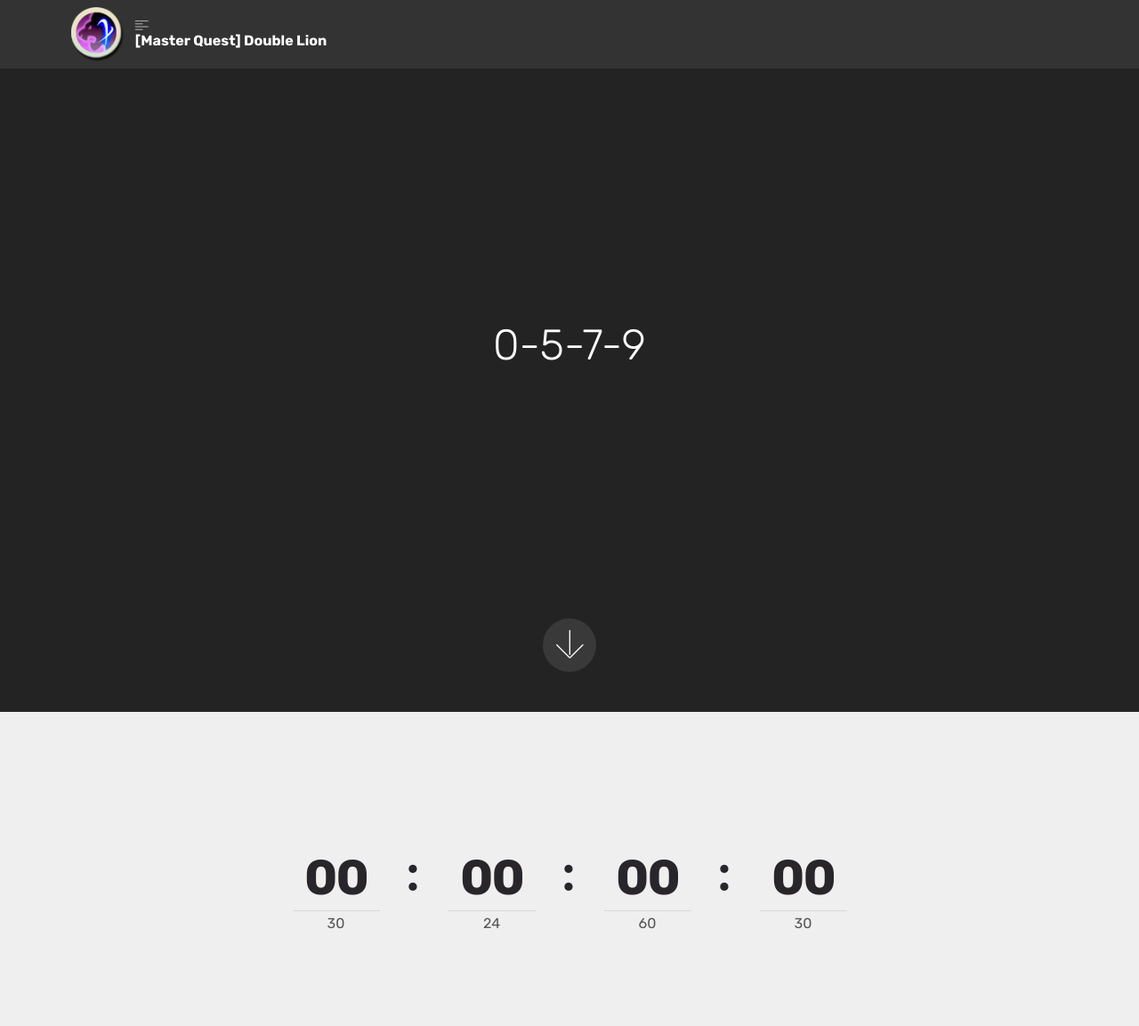
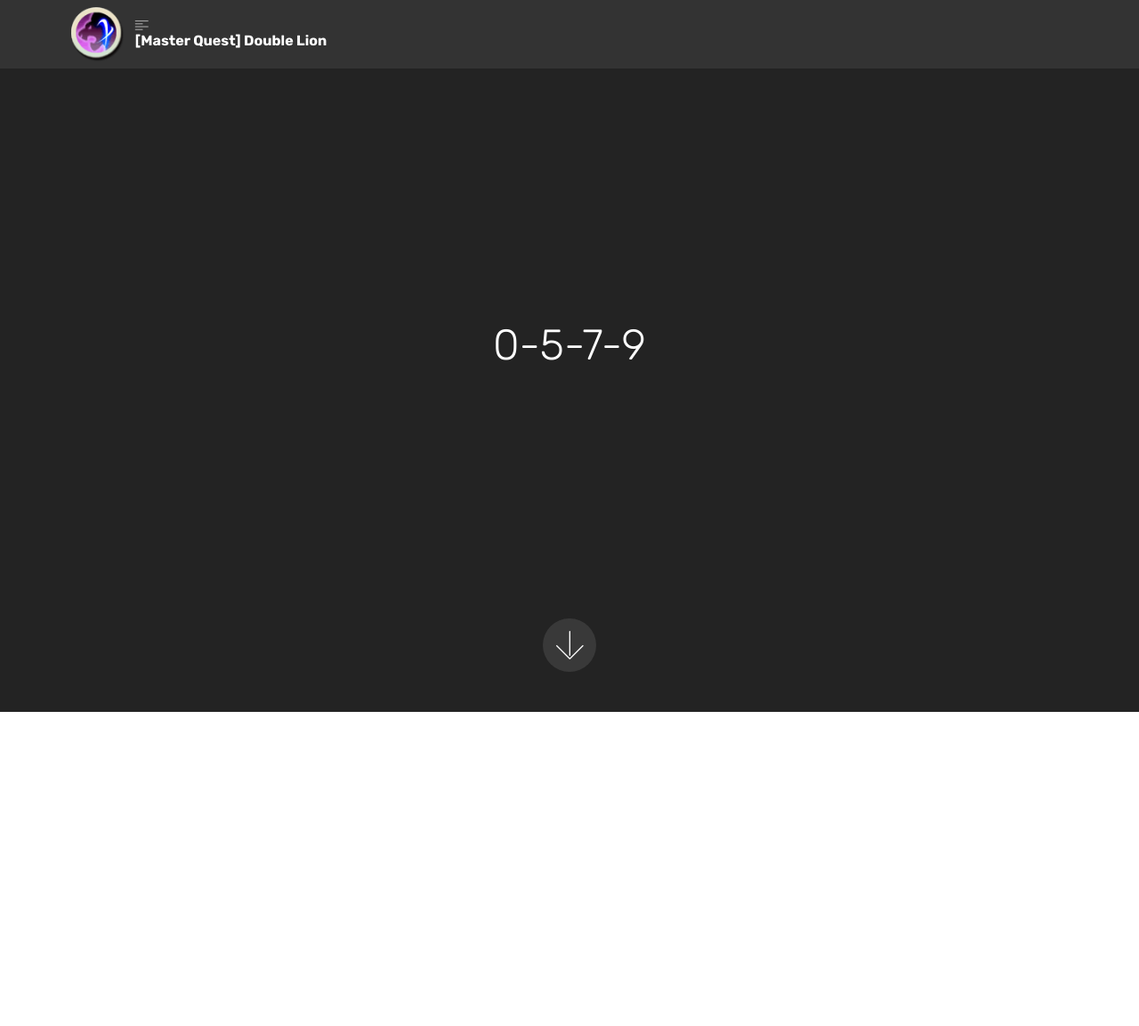
Before and after one commit to Wolfarya/value, a plain HTML site: page secret.html in a window 1280 px wide. Shown: the whole page at 89% size. After the commit the page ends 800 px from the top, so only its background shows below. Drawn offline with Linux system fonts and the light colour scheme; files whose address does not match are found by name.

Commit message:
create github pages

```diff
--- a/assets/mobirise/css/mbr-additional.css
+++ b/assets/mobirise/css/mbr-additional.css
@@ -1786,93 +1786,6 @@ body {
 .cid-r7rgdTg9UA {
   background-color: #232323;
 }
-.cid-r7rf7sdMFU {
-  padding-top: 90px;
-  padding-bottom: 90px;
-  background-color: #efefef;
-}
-.cid-r7rf7sdMFU .mbr-section-subtitle {
-  color: #767676;
-  font-weight: 300;
-}
-.cid-r7rf7sdMFU .number-wrap {
-  color: #565656;
-  border-color: rgba(255, 255, 255, 0.15);
-  position: relative;
-  display: inline-block;
-  text-align: center;
-  padding: 5px 10px 13px 10px;
-  margin: 0;
-  min-width: 118px;
-  border-radius: 2px;
-  max-width: 100%;
-}
-.cid-r7rf7sdMFU .number {
-  font-style: normal;
-  font-weight: 700;
-  font-size: 55px;
-  text-transform: none;
-  letter-spacing: -2px;
-  word-spacing: 0;
-  line-height: 1.3;
-  color: #28262b;
-}
-.cid-r7rf7sdMFU .period {
-  display: block;
-  padding-top: 2px;
-  border-top: 1px solid rgba(0, 0, 0, 0.1);
-}
-.cid-r7rf7sdMFU .dot {
-  position: absolute;
-  top: -10px;
-  right: -1em;
-  width: 1em;
-  display: block;
-  height: 83%;
-  overflow: hidden;
-  font-style: normal;
-  font-weight: 700;
-  font-size: 55px;
-  line-height: 89.65px;
-  text-transform: none;
-  letter-spacing: 0;
-  word-spacing: 0;
-  color: #28262b;
-}
-.cid-r7rf7sdMFU .countdown-cont {
-  max-width: 700px;
-  margin: 0 auto;
-}
-@media (max-width: 768px) {
-  .cid-r7rf7sdMFU .dot {
-    display: none;
-  }
-}
-@media (max-width: 543px) {
-  .cid-r7rf7sdMFU .number-wrap {
-    margin-bottom: 15px;
-  }
-}
-@media (max-width: 550px) {
-  .cid-r7rf7sdMFU .col-xs-3 {
-    padding-left: 0;
-    padding-right: 0;
-  }
-  .cid-r7rf7sdMFU .number-wrap {
-    min-width: auto;
-  }
-}
-@media (max-width: 440px) {
-  .cid-r7rf7sdMFU .number,
-  .cid-r7rf7sdMFU .dot {
-    font-size: 40px;
-  }
-}
-@media (max-width: 380px) {
-  .cid-r7rf7sdMFU .period {
-    font-size: 0.8rem;
-  }
-}
 .cid-qTkzRZLJNu .navbar {
   padding: .5rem 0;
   background: #333333;
--- a/secret.html
+++ b/secret.html
@@ -14,8 +14,8 @@
   <link rel="stylesheet" href="assets/bootstrap/css/bootstrap.min.css">
   <link rel="stylesheet" href="assets/bootstrap/css/bootstrap-grid.min.css">
   <link rel="stylesheet" href="assets/bootstrap/css/bootstrap-reboot.min.css">
+  <link rel="stylesheet" href="assets/animatecss/animate.min.css">
   <link rel="stylesheet" href="assets/dropdown/css/style.css">
-  <link rel="stylesheet" href="assets/animatecss/animate.min.css">
   <link rel="stylesheet" href="assets/theme/css/style.css">
   <link rel="stylesheet" href="assets/mobirise/css/mbr-additional.css" type="text/css">
 
@@ -53,7 +53,7 @@
     </nav>
 </section>
 
-<section class="engine"><a href="https://mobirise.info/r">free bootstrap template</a></section><section class="cid-r7rgdTg9UA mbr-fullscreen" id="header2-d">
+<section class="engine"><a href="https://mobirise.info/b">create a site for free</a></section><section class="cid-r7rgdTg9UA mbr-fullscreen" id="header2-d">
 
 
 
@@ -76,35 +76,15 @@
     </div>
 </section>
 
-<section class="countdown1 cid-r7rf7sdMFU" id="countdown1-b">
-
-
-
-    <div class="container ">
-
-
-
-    </div>
-    <div class="container countdown-cont align-center">
-        <div class="daysCountdown" title="30"></div>
-        <div class="hoursCountdown" title="24"></div>
-        <div class="minutesCountdown" title="60"></div>
-        <div class="secondsCountdown" title="30"></div>
-        <div class="countdown pt-5 mt-2" data-due-date="2018/10/24">
-        </div>
-    </div>
-</section>
-
 
   <script src="assets/web/assets/jquery/jquery.min.js"></script>
   <script src="assets/popper/popper.min.js"></script>
   <script src="assets/tether/tether.min.js"></script>
   <script src="assets/bootstrap/js/bootstrap.min.js"></script>
-  <script src="assets/smoothscroll/smooth-scroll.js"></script>
   <script src="assets/viewportchecker/jquery.viewportchecker.js"></script>
-  <script src="assets/countdown/jquery.countdown.min.js"></script>
   <script src="assets/dropdown/js/script.min.js"></script>
   <script src="assets/touchswipe/jquery.touch-swipe.min.js"></script>
+  <script src="assets/smoothscroll/smooth-scroll.js"></script>
   <script src="assets/theme/js/script.js"></script>
 
 
```
Also changed, not shown: index.html (+1 -1 lines), 1 other file.
